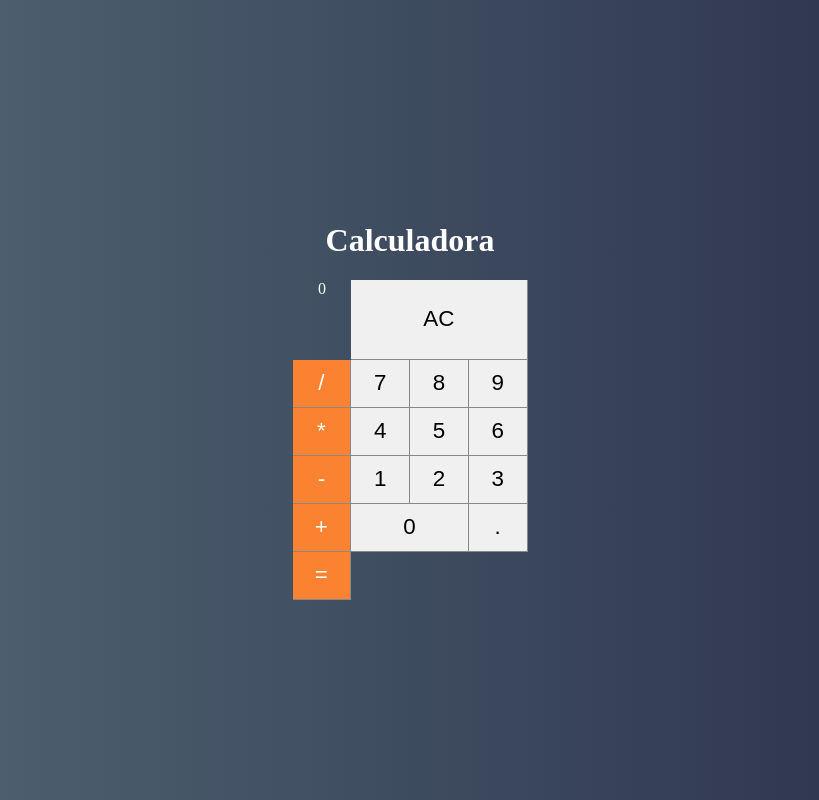
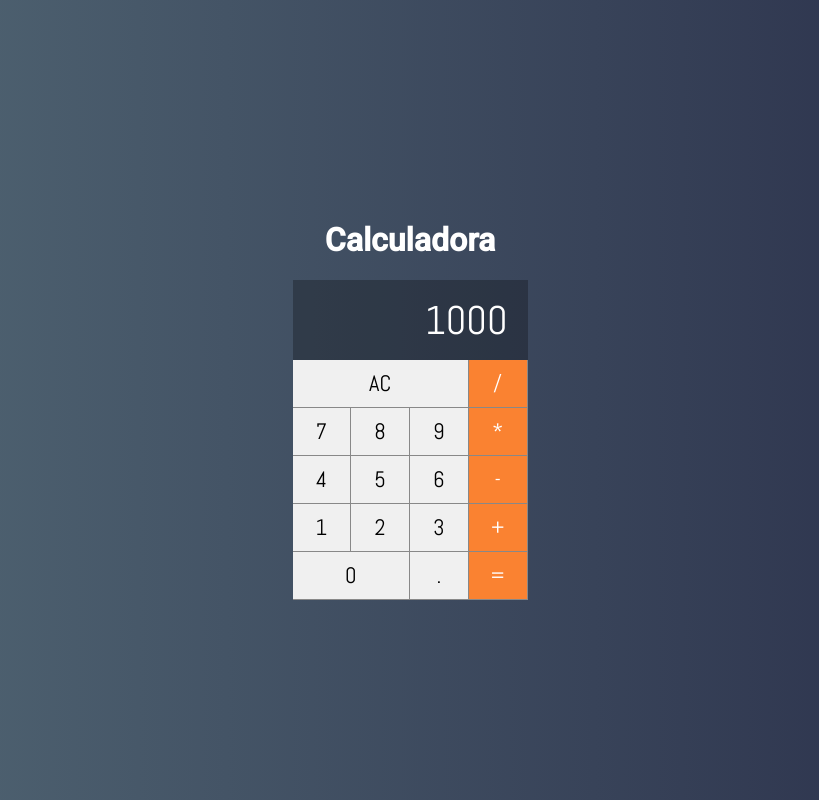
Before and after one commit to arenas-franklin/calculadora-vueJS, a Vue app: page / in a window 1280 px wide. Shown: the whole page, without its empty margins (230-1049 px from the left). Built offline with nearby package versions, Linux system fonts and the light colour scheme.

Commit message:
estilizado o component display

```diff
--- a/src/App.vue
+++ b/src/App.vue
@@ -13,9 +13,10 @@ export default {
 </script>
 
 <style>
-    @font-face {
-        font-family: "RobotoMono";
-        src: url("./fonts/RobotoMono-Thin.ttf");
+    @import url('https://fonts.googleapis.com/css2?family=Abel&family=Roboto:wght@500&display=swap');
+
+    *{
+         font-family: 'Roboto', sans-serif;
     }
 
     body{
@@ -30,6 +31,7 @@ export default {
         align-items: center;
         text-align: center;
 
+
         color: #fff;
         background:linear-gradient(to right, rgb(83, 105, 118), rgb(41, 46, 73))
     }
--- a/src/components/Button.vue
+++ b/src/components/Button.vue
@@ -30,6 +30,7 @@ export default {
         border-bottom: var(--border-button);
         outline: none;
         color:black;
+        font-family: 'Abel', sans-serif;
     }
 
     .button:active{
--- a/src/components/Display.vue
+++ b/src/components/Display.vue
@@ -1,15 +1,26 @@
 <template>
   <div class="display">
-      0
+      {{ value }}
   </div>
 </template>
 
 <script>
 export default {
-
+    props: ['value']
 }
 </script>
 
 <style>
+    .display{
+        grid-column: span 4;
+        background-color:#0004;
 
+        display: flex;
+        justify-content: flex-end;
+        align-items: center;
+        padding:20px;
+        overflow:hidden;
+        font-family: 'Abel', sans-serif;
+        font-size:2.5rem;
+    }
 </style>
--- a/src/main/Calculator.vue
+++ b/src/main/Calculator.vue
@@ -1,6 +1,6 @@
 <template>
   <div class="calculator">
-      <Display/>
+      <Display value="1000"/>
       <Button label="AC" triple />
       <Button label="/"  operation/>
       <Button label="7" />
```
